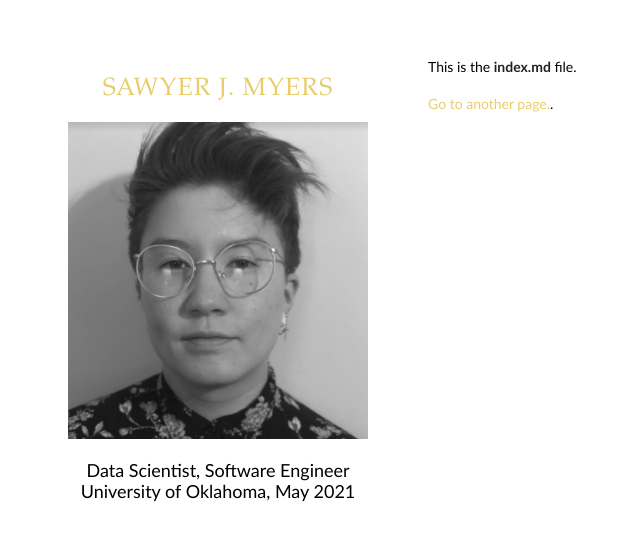
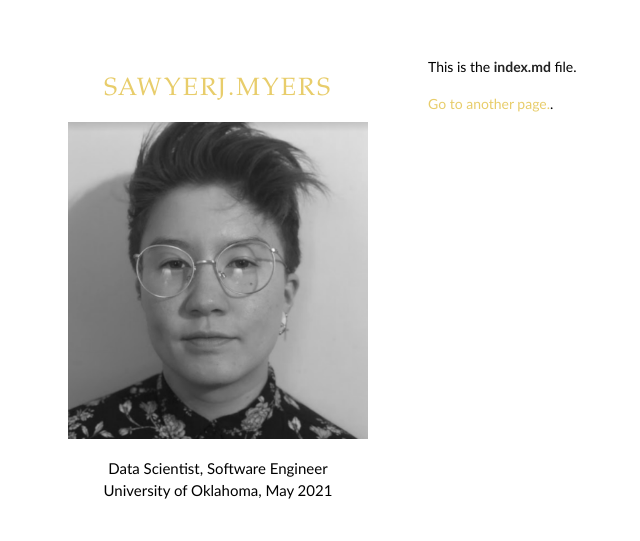
Before and after one commit to myer0432/myer0432.github.io, a Jekyll site: the page built from index.md, in a window 1280 px wide. Shown: the top 541 px of the page, without its empty margins (142-782 px from the left). Built offline with Jekyll 4.4.1, drawn with Linux system fonts in a browser that asks for light colours.

Commit message:
formatting

```diff
--- a/_config.yml
+++ b/_config.yml
@@ -1,4 +1,4 @@
-title: Sawyer J. Myers
+title: SawyerJ.Myers
 logo: /assets/img/headshot.png
 role: Data Scientist, Software Engineer
 education: University of Oklahoma, May 2021
--- a/_sass/jekyll-theme-minimal.scss
+++ b/_sass/jekyll-theme-minimal.scss
@@ -11,17 +11,17 @@ body {
 h1, h2, h3, h4, h5, h6 {
   font:14px Optima,Segoe,Segoe UI,Candara,Calibri,Arial,sans-serif;
   color:#000;
-  line-height:1.2;
 }
 
 h1 {
   font:25px Big Caslon,Book Antiqua,Palatino Linotype,Georgia,serif;
   text-transform:uppercase;
-  letter-spacing:1px;
+  letter-spacing:2px;
 }
 
 h3 {
-  font-size:18px;
+  font-size:15px;
+  line-height:1.5;
 }
 
 p, ul, ol, table, pre, dl {
```
